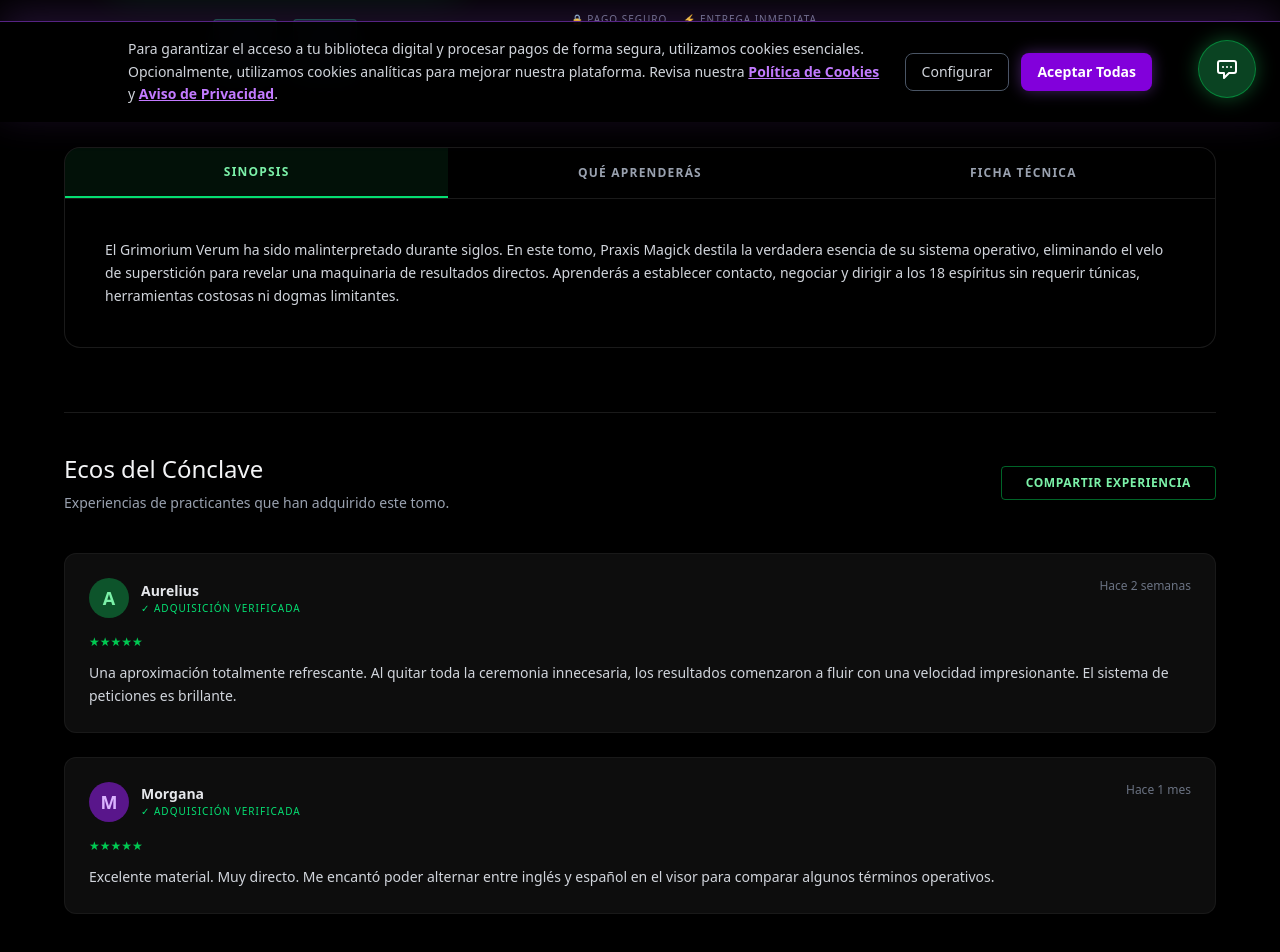
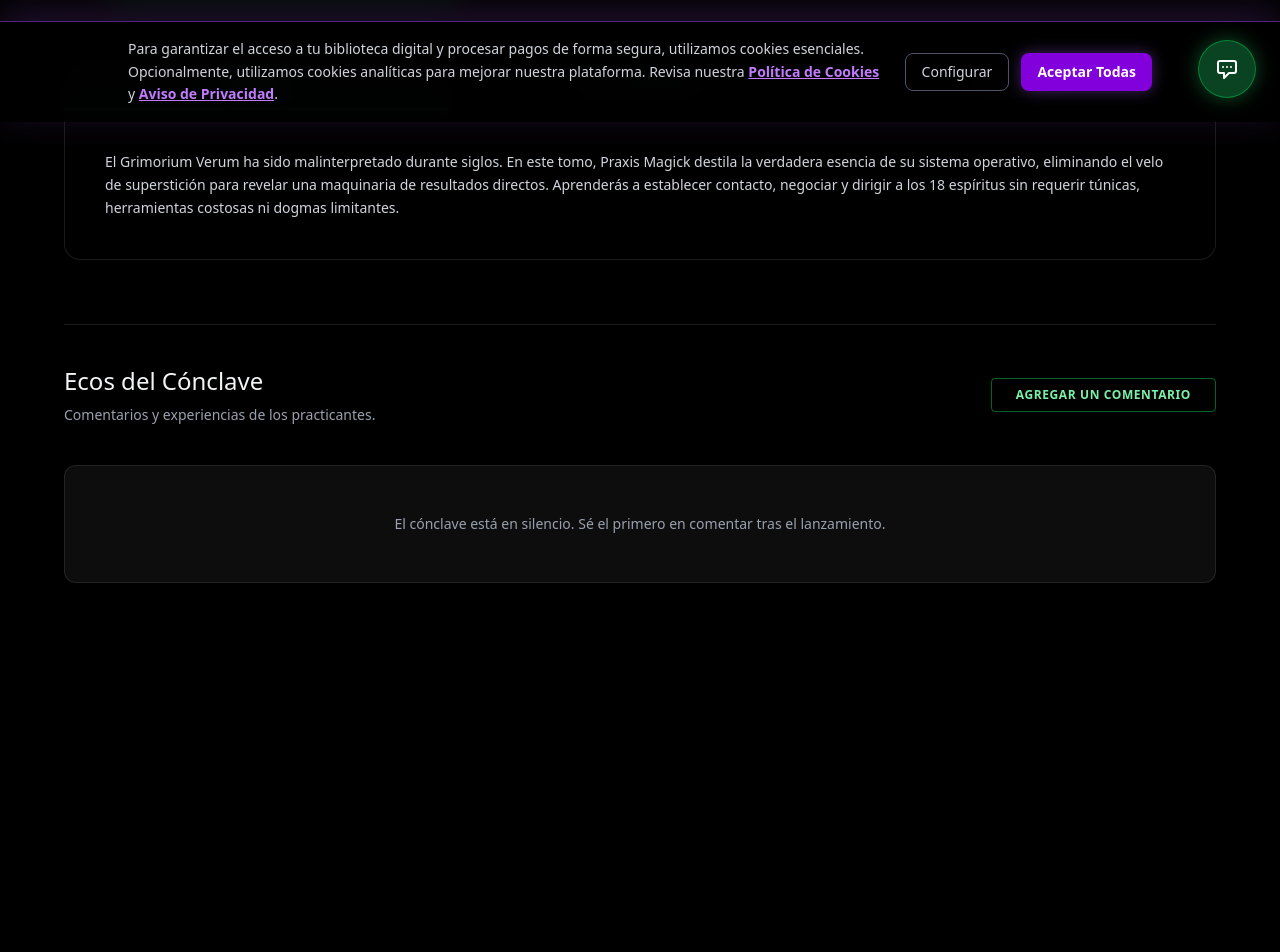
Before and after one commit to adms-ux/praxis-magick-web, a Next.js app: page /ebooks/demonios-del-verum in a window 1280 px wide. Shown: the part 678-1630 px from the top of the page. After the commit the page ends 1325 px from the top, so only its background shows below. Built offline with nearby package versions, Linux system fonts and the light colour scheme.

Commit message:
Actualizar page.tsx

```diff
--- a/src/app/ebooks/demonios-del-verum/page.tsx
+++ b/src/app/ebooks/demonios-del-verum/page.tsx
@@ -12,13 +12,14 @@ export default function ProductoDemoniosVerum() {
   // Lógica de fechas y usuarios
   const [isStoreOpen, setIsStoreOpen] = useState(false);
   const isUserLoggedIn = false; // MOCK: Cambiará cuando conectemos Supabase
-  const userHasPurchased = false; // MOCK: Verifica si compró el libro para comentar
+  const userHasPurchased = false; // MOCK: Verifica si compró el libro
+  const userHasViewedSample = false; // MOCK: Verifica si descargó la muestra
 
   // Estados de la interfaz
   const [activeTab, setActiveTab] = useState<"sinopsis" | "aprendizaje" | "ficha">("sinopsis");
   const [isFavorite, setIsFavorite] = useState(false);
 
-  // Temporizador inteligente para el precio
+  // Temporizador inteligente para el precio y comentarios
   useEffect(() => {
     const targetDate = new Date(2026, 8, 23, 23, 59, 59).getTime();
     const checkDate = () => {
@@ -26,11 +27,10 @@ export default function ProductoDemoniosVerum() {
       if (now >= targetDate) setIsStoreOpen(true);
     };
     checkDate();
-    const interval = setInterval(checkDate, 60000); // Revisa cada minuto
+    const interval = setInterval(checkDate, 60000);
     return () => clearInterval(interval);
   }, []);
 
-  // Funciones de interacción (Estrategia de Leads Internos)
   const handleAddToCart = () => {
     if (!isUserLoggedIn) {
       showToast("Debes iniciar sesión para añadir al carrito.", "error");
@@ -61,22 +61,20 @@ export default function ProductoDemoniosVerum() {
   const handleLeaveReview = () => {
     if (!isUserLoggedIn) {
       showToast("Inicia sesión para comentar.", "error");
-    } else if (!userHasPurchased) {
-      showToast("Debes adquirir este tomo para compartir tu experiencia en el Cónclave.", "error");
+    } else if (!userHasPurchased && !userHasViewedSample) {
+      showToast("Debes adquirir el tomo o ver la muestra para agregar un comentario.", "error");
     } else {
-      showToast("Abriendo editor de reseñas...", "info");
+      showToast("Abriendo editor de comentarios...", "info");
     }
   };
 
   return (
     <main className="relative min-h-screen bg-black overflow-x-hidden pt-24 pb-16 px-4 md:px-8 text-white selection:bg-green-900 selection:text-green-300">
 
-      {/* Fondo inmersivo */}
       <div className="fixed inset-0 pointer-events-none z-0 bg-black bg-[radial-gradient(ellipse_at_top,rgba(34,197,94,0.08),transparent_60%)]" />
 
       <div className="w-full max-w-6xl mx-auto z-10 relative">
 
-        {/* Migas de Pan y Regresar */}
         <div className="flex flex-col md:flex-row md:items-center justify-between mb-8 gap-4">
           <button onClick={() => router.back()} className="flex items-center gap-2 text-gray-400 hover:text-green-400 transition-colors font-sans text-sm group w-max">
             <span className="group-hover:-translate-x-1 transition-transform">←</span> Regresar
@@ -88,21 +86,15 @@ export default function ProductoDemoniosVerum() {
           </div>
         </div>
 
-        {/* 1. SECCIÓN PRINCIPAL (ABOVE THE FOLD) */}
+        {/* SECCIÓN PRINCIPAL */}
         <div className="grid grid-cols-1 md:grid-cols-12 gap-10 lg:gap-16 mb-16">
 
-          {/* Columna Izquierda: Imagen */}
           <div className="md:col-span-5 flex flex-col items-center">
             <div className="relative w-full max-w-[350px] aspect-[2/3] rounded-md overflow-hidden shadow-[0_0_40px_rgba(34,197,94,0.15)] border border-green-500/20 group">
               <Image src="/verum-portada.png" alt="Demonios del Verum" fill className="object-cover group-hover:scale-105 transition-transform duration-700" priority onError={(e) => { e.currentTarget.style.display = 'none'; }} />
             </div>
-            <div className="flex gap-4 mt-6">
-              <div className="w-16 h-16 bg-gray-900 border border-green-500/30 rounded cursor-pointer hover:border-green-400 flex items-center justify-center text-[10px] text-gray-500">Índice</div>
-              <div className="w-16 h-16 bg-gray-900 border border-green-500/30 rounded cursor-pointer hover:border-green-400 flex items-center justify-center text-[10px] text-gray-500">Interior</div>
-            </div>
           </div>
 
-          {/* Columna Derecha: Información y Conversión */}
           <div className="md:col-span-7 flex flex-col justify-center">
             <div className="flex flex-wrap items-center gap-3 mb-4">
               <span className="px-3 py-1 bg-green-950/50 border border-green-500/50 text-green-300 text-[10px] uppercase tracking-widest rounded-full">
@@ -116,13 +108,21 @@ export default function ProductoDemoniosVerum() {
             <h1 className="text-3xl md:text-5xl font-cinzel text-gray-100 mb-2 leading-tight">Demonios del Verum</h1>
             <p className="text-sm font-sans text-green-400 mb-4 uppercase tracking-widest">Autoría de Praxis Magick</p>
 
-            {/* Calificación interactiva */}
+            {/* Calificación interactiva dependiente de la fecha */}
             <div onClick={() => document.getElementById('resenas')?.scrollIntoView({ behavior: 'smooth' })} className="flex items-center gap-2 mb-6 cursor-pointer group">
-              <div className="flex text-green-500 text-sm">★★★★★</div>
-              <span className="text-xs font-sans text-gray-400 group-hover:text-green-300 transition-colors">4.9 (24 reseñas en el Cónclave)</span>
+              {isStoreOpen ? (
+                <>
+                  <div className="flex text-green-500 text-sm">★★★★<span className="text-gray-600">★</span></div>
+                  <span className="text-xs font-sans text-gray-400 group-hover:text-green-300 transition-colors">4.2 (3 reseñas)</span>
+                </>
+              ) : (
+                <>
+                  <div className="flex text-gray-600 text-sm">★★★★★</div>
+                  <span className="text-xs font-sans text-gray-500 group-hover:text-gray-300 transition-colors">Sin reseñas aún</span>
+                </>
+              )}
             </div>
 
-            {/* Precios Dinámicos */}
             <div className="flex flex-col md:flex-row md:items-baseline gap-2 mb-6 p-4 bg-white/5 border border-white/10 rounded-xl">
               {isStoreOpen ? (
                 <span className="text-3xl font-bold text-green-300">$340 MXN <span className="text-base font-sans text-gray-400 font-normal">($19.99 USD)</span></span>
@@ -137,11 +137,10 @@ export default function ProductoDemoniosVerum() {
               )}
             </div>
 
-            <p className="text-sm text-gray-300 font-medieval leading-relaxed mb-8">
+            <p className="text-sm text-gray-300 font-sans leading-relaxed mb-8">
               El Grimorium Verum rescatado y traducido a un método operativo directo. Sin dogmas religiosos ni parafernalia innecesaria. Diseñado para el practicante moderno que busca resultados tangibles mediante la estrategia y el ritual completo de los 18 espíritus.
             </p>
 
-            {/* Botones de Acción */}
             <div className="flex flex-col sm:flex-row gap-4 mb-6">
               <button onClick={handleAddToCart} className="flex-1 py-4 bg-green-700 hover:bg-green-600 text-white text-sm font-bold font-cinzel uppercase tracking-wider rounded-lg transition-colors shadow-[0_0_20px_rgba(34,197,94,0.2)]">
                 Añadir al Carrito
@@ -161,7 +160,7 @@ export default function ProductoDemoniosVerum() {
           </div>
         </div>
 
-        {/* 2. SECCIÓN DE DETALLES (TABS) */}
+        {/* SECCIÓN DE DETALLES */}
         <div className="w-full mb-16 border border-white/10 rounded-2xl overflow-hidden bg-black/40 backdrop-blur-sm">
           <div className="flex border-b border-white/10 overflow-x-auto">
             <button onClick={() => setActiveTab("sinopsis")} className={`flex-1 py-4 px-4 text-xs font-bold font-cinzel uppercase tracking-widest whitespace-nowrap transition-colors ${activeTab === "sinopsis" ? "bg-green-900/20 text-green-300 border-b-2 border-green-400" : "text-gray-400 hover:text-gray-200"}`}>Sinopsis</button>
@@ -203,50 +202,79 @@ export default function ProductoDemoniosVerum() {
           </div>
         </div>
 
-        {/* 3. EL CÍRCULO DE LECTORES (RESEÑAS) */}
+        {/* EL CÍRCULO DE LECTORES */}
         <div id="resenas" className="w-full pt-10 border-t border-white/10">
           <div className="flex flex-col md:flex-row justify-between items-center mb-10 gap-6">
             <div>
               <h3 className="text-2xl font-cinzel text-gray-100 mb-2">Ecos del Cónclave</h3>
-              <p className="text-sm font-sans text-gray-400">Experiencias de practicantes que han adquirido este tomo.</p>
+              <p className="text-sm font-sans text-gray-400">Comentarios y experiencias de los practicantes.</p>
             </div>
             <button onClick={handleLeaveReview} className="px-6 py-2 border border-green-500/50 text-green-300 hover:bg-green-900/30 rounded text-xs font-bold uppercase tracking-wider transition-colors">
-              Compartir Experiencia
+              Agregar un comentario
             </button>
           </div>
 
-          {/* MOCKUP de Reseñas */}
+          {!isStoreOpen ? (
+            <div className="text-center py-12 bg-white/5 rounded-xl border border-white/10">
+              <p className="text-gray-400 font-sans text-sm">El cónclave está en silencio. Sé el primero en comentar tras el lanzamiento.</p>
+            </div>
+          ) : (
             <div className="space-y-6">
+              {/* Comentario 1: Muestra Gratis e Interfaz */}
               <div className="bg-white/5 p-6 rounded-xl border border-white/5">
                 <div className="flex justify-between items-start mb-4">
                   <div className="flex items-center gap-3">
-                  <div className="w-10 h-10 bg-green-900 rounded-full flex items-center justify-center font-cinzel font-bold text-lg text-green-300">A</div>
+                    <div className="w-10 h-10 bg-gray-800 rounded-full flex items-center justify-center font-sans font-bold text-lg text-gray-300">R</div>
                     <div>
-                    <h4 className="text-sm font-bold text-gray-200">Aurelius</h4>
+                      <h4 className="text-sm font-bold text-gray-200">Rafael O.</h4>
+                      <span className="text-[10px] text-gray-400 uppercase tracking-widest flex items-center gap-1">Lectura de Muestra</span>
+                    </div>
+                  </div>
+                  <span className="text-xs text-gray-500 font-sans">24 Sep</span>
+                </div>
+                <div className="flex text-green-500 text-xs mb-3">★★★★<span className="text-gray-600">★</span></div>
+                <p className="text-sm font-sans text-gray-300 leading-relaxed">
+                  La muestra gratuita me ayudó mucho a decidirme. La app es súper cómoda de leer en el celular, la interfaz oscura parece un Kindle pero más accesible. Me gusta que vaya directo a la práctica sin tanto teatro.
+                </p>
+              </div>
+
+              {/* Comentario 2: Práctica y Sin Dogmas */}
+              <div className="bg-white/5 p-6 rounded-xl border border-white/5">
+                <div className="flex justify-between items-start mb-4">
+                  <div className="flex items-center gap-3">
+                    <div className="w-10 h-10 bg-purple-900 rounded-full flex items-center justify-center font-sans font-bold text-lg text-purple-300">V</div>
+                    <div>
+                      <h4 className="text-sm font-bold text-gray-200">Valeria C.</h4>
                       <span className="text-[10px] text-green-400 uppercase tracking-widest flex items-center gap-1">✓ Adquisición Verificada</span>
                     </div>
                   </div>
-                <span className="text-xs text-gray-500 font-sans">Hace 2 semanas</span>
+                  <span className="text-xs text-gray-500 font-sans">26 Sep</span>
                 </div>
                 <div className="flex text-green-500 text-xs mb-3">★★★★★</div>
-              <p className="text-sm font-sans text-gray-300 leading-relaxed">Una aproximación totalmente refrescante. Al quitar toda la ceremonia innecesaria, los resultados comenzaron a fluir con una velocidad impresionante. El sistema de peticiones es brillante.</p>
+                <p className="text-sm font-sans text-gray-300 leading-relaxed">
+                  Llevo años leyendogrimorios que te exigen conseguir cosas imposibles. Aquí todo tiene sentido lógico. Apenas voy a armar mi primer ritual con este sistema, pero la estructura me da mucha claridad.
+                </p>
               </div>
 
+              {/* Comentario 3: Corto y directo */}
               <div className="bg-white/5 p-6 rounded-xl border border-white/5">
                 <div className="flex justify-between items-start mb-4">
                   <div className="flex items-center gap-3">
-                  <div className="w-10 h-10 bg-purple-900 rounded-full flex items-center justify-center font-cinzel font-bold text-lg text-purple-300">M</div>
+                    <div className="w-10 h-10 bg-green-900 rounded-full flex items-center justify-center font-sans font-bold text-lg text-green-300">S</div>
                     <div>
-                    <h4 className="text-sm font-bold text-gray-200">Morgana</h4>
+                      <h4 className="text-sm font-bold text-gray-200">Sombra_88</h4>
                       <span className="text-[10px] text-green-400 uppercase tracking-widest flex items-center gap-1">✓ Adquisición Verificada</span>
                     </div>
                   </div>
-                <span className="text-xs text-gray-500 font-sans">Hace 1 mes</span>
+                  <span className="text-xs text-gray-500 font-sans">28 Sep</span>
                 </div>
-              <div className="flex text-green-500 text-xs mb-3">★★★★★</div>
-              <p className="text-sm font-sans text-gray-300 leading-relaxed">Excelente material. Muy directo. Me encantó poder alternar entre inglés y español en el visor para comparar algunos términos operativos.</p>
+                <div className="flex text-green-500 text-xs mb-3">★★★★<span className="text-gray-600">★</span></div>
+                <p className="text-sm font-sans text-gray-300 leading-relaxed">
+                  Lo aparté en preventa y no me arrepiento. El hecho de poder cambiar de inglés a español rápido me sirve para comparar términos operativos. Recomendado.
+                </p>
               </div>
             </div>
+          )}
         </div>
 
       </div>
```
Lines whose indentation alone changed are shown as unchanged.
